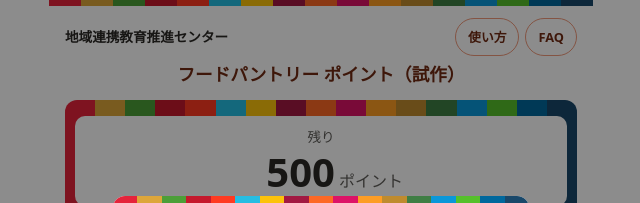
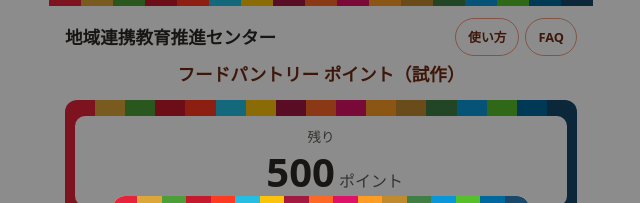
Before and after one commit to yassu-12/food-pantry, a plain HTML site: page index.html in a window 1280 px wide. Shown: the top 203 px of the page, 319-959 px from the left. Drawn offline with Linux system fonts and the light colour scheme.

Commit message:
Add files via upload

```diff
--- a/style.css
+++ b/style.css
@@ -48,7 +48,7 @@ body {
 /* センター名（アプリ名の上に小さく。タスク21） */
 .org-name {
   margin: 16px 0 0;
-  font-size: 0.85rem;
+  font-size: 1.1rem;    /* 小さすぎて読みにくかったので大きくした（生徒Kの指摘、2026-11-25） */
   font-weight: bold;
   color: var(--text);   /* 薄いと見えにくかったので、本文と同じ濃さにした（生徒Kの指摘） */
 }
@@ -74,6 +74,12 @@ body {
 
 .top-bar .org-name {
   margin: 0;
+  white-space: nowrap;   /* センター名の途中で折り返さない */
+}
+
+/* 画面が狭いスマホでは、「使い方」「FAQ」をセンター名の下の段に回す */
+.top-bar {
+  flex-wrap: wrap;
 }
 
 .top-bar + h1 {
@@ -84,6 +90,7 @@ body {
   display: flex;
   gap: 6px;
   flex-shrink: 0;
+  margin-left: auto;     /* 下の段に回ったときも、右にそろえる */
 }
 
 .top-link {
```
